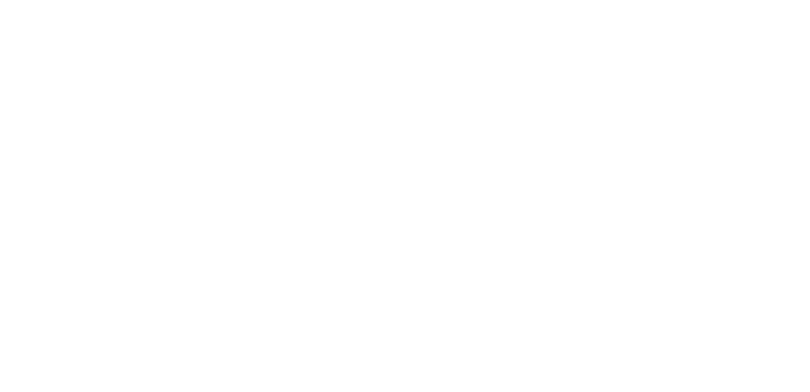
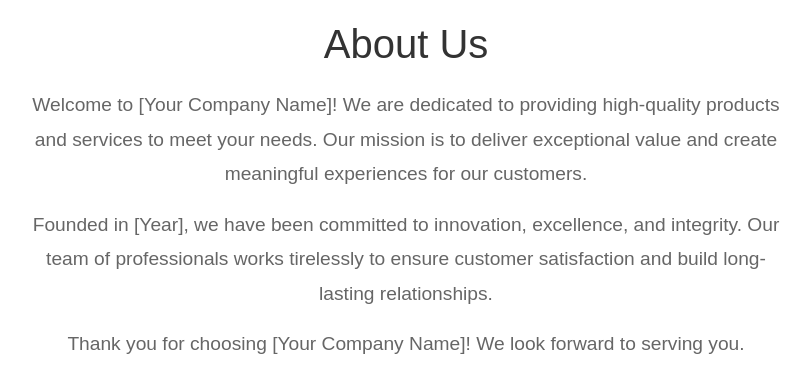
Before and after one commit to AmarKumar4/GoFood, a React (Create React App) app: page /about in a window 1280 px wide. Before the commit this address had no page. Shown: the top 392 px of the page, without its empty margins (234-1044 px from the left). Built offline with nearby package versions, Linux system fonts and the light colour scheme.

Commit message:
About us has been added

```diff
--- a/src/App.js
+++ b/src/App.js
@@ -3,6 +3,7 @@
 import Home from './screens/Home';
 import { BrowserRouter as Router, Routes,Route, Link} from 'react-router-dom'
 import Login from './screens/Login';
+import About from './screens/About';
 
 function App() {
   return (
@@ -11,6 +12,8 @@
     <Routes>
     <Route exact path='/' element={<Home/>}></Route>
     <Route exact path='/login' element={<Login/>} />
+    <Route exact path='/about' element={<About/>} />
+
     </Routes>
       {/* <Home /> */}
     </div>
--- /dev/null
+++ b/src/screens/About.js
@@ -0,0 +1,44 @@
+import React from "react";
+
+const About = () => {
+  return (
+    <div style={styles.container}>
+      <h1 style={styles.title}>About Us</h1>
+      <p style={styles.paragraph}>
+        Welcome to [Your Company Name]! We are dedicated to providing high-quality
+        products and services to meet your needs. Our mission is to deliver
+        exceptional value and create meaningful experiences for our customers.
+      </p>
+      <p style={styles.paragraph}>
+        Founded in [Year], we have been committed to innovation, excellence,
+        and integrity. Our team of professionals works tirelessly to ensure
+        customer satisfaction and build long-lasting relationships.
+      </p>
+      <p style={styles.paragraph}>
+        Thank you for choosing [Your Company Name]! We look forward to serving you.
+      </p>
+    </div>
+  );
+};
+
+const styles = {
+  container: {
+    padding: "20px",
+    maxWidth: "800px",
+    margin: "0 auto",
+    textAlign: "center",
+    fontFamily: "Arial, sans-serif",
+  },
+  title: {
+    fontSize: "2.5rem",
+    color: "#333",
+    marginBottom: "20px",
+  },
+  paragraph: {
+    fontSize: "1.2rem",
+    color: "#666",
+    lineHeight: "1.8",
+  },
+};
+
+export default About;
```
